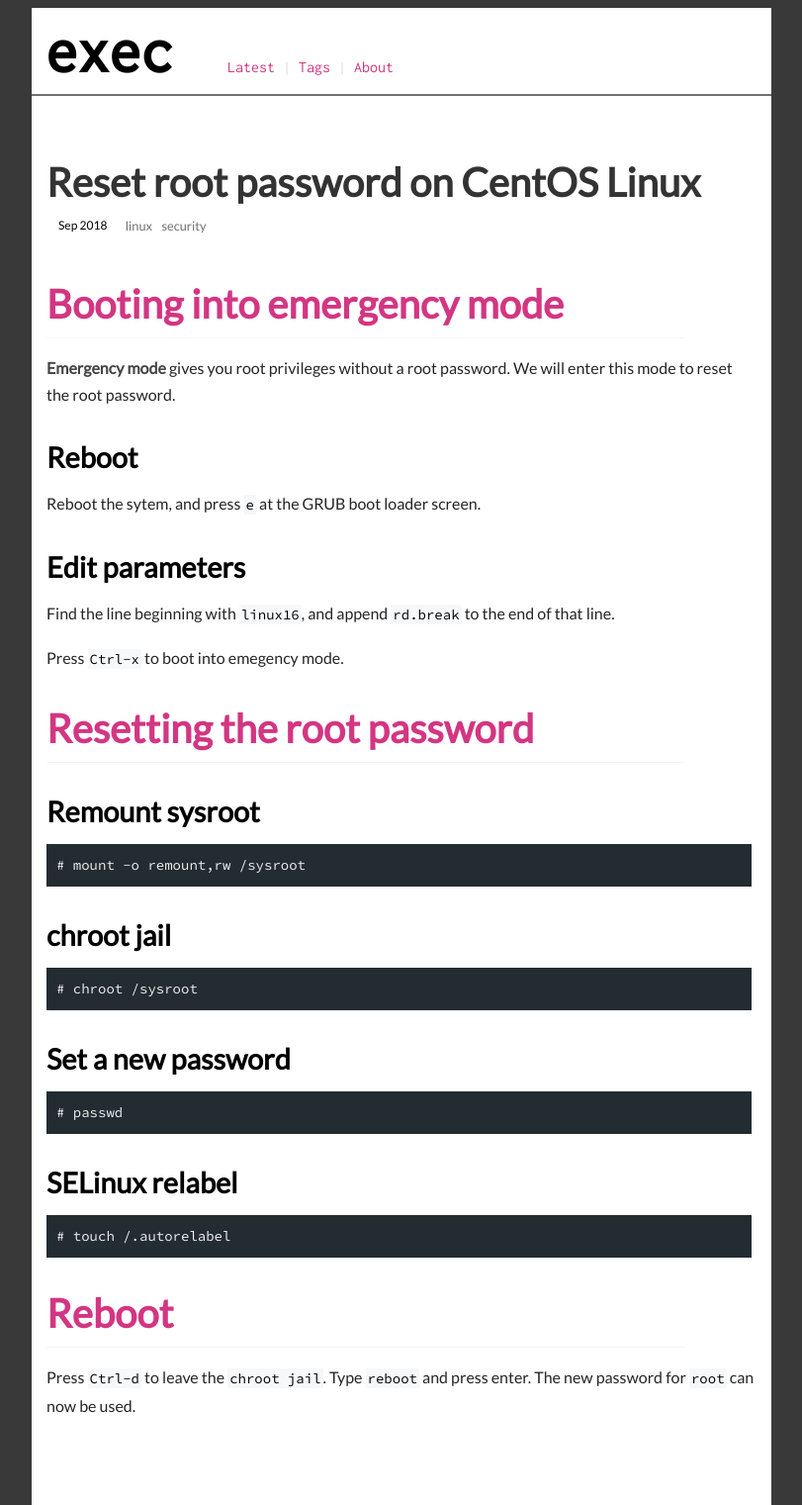
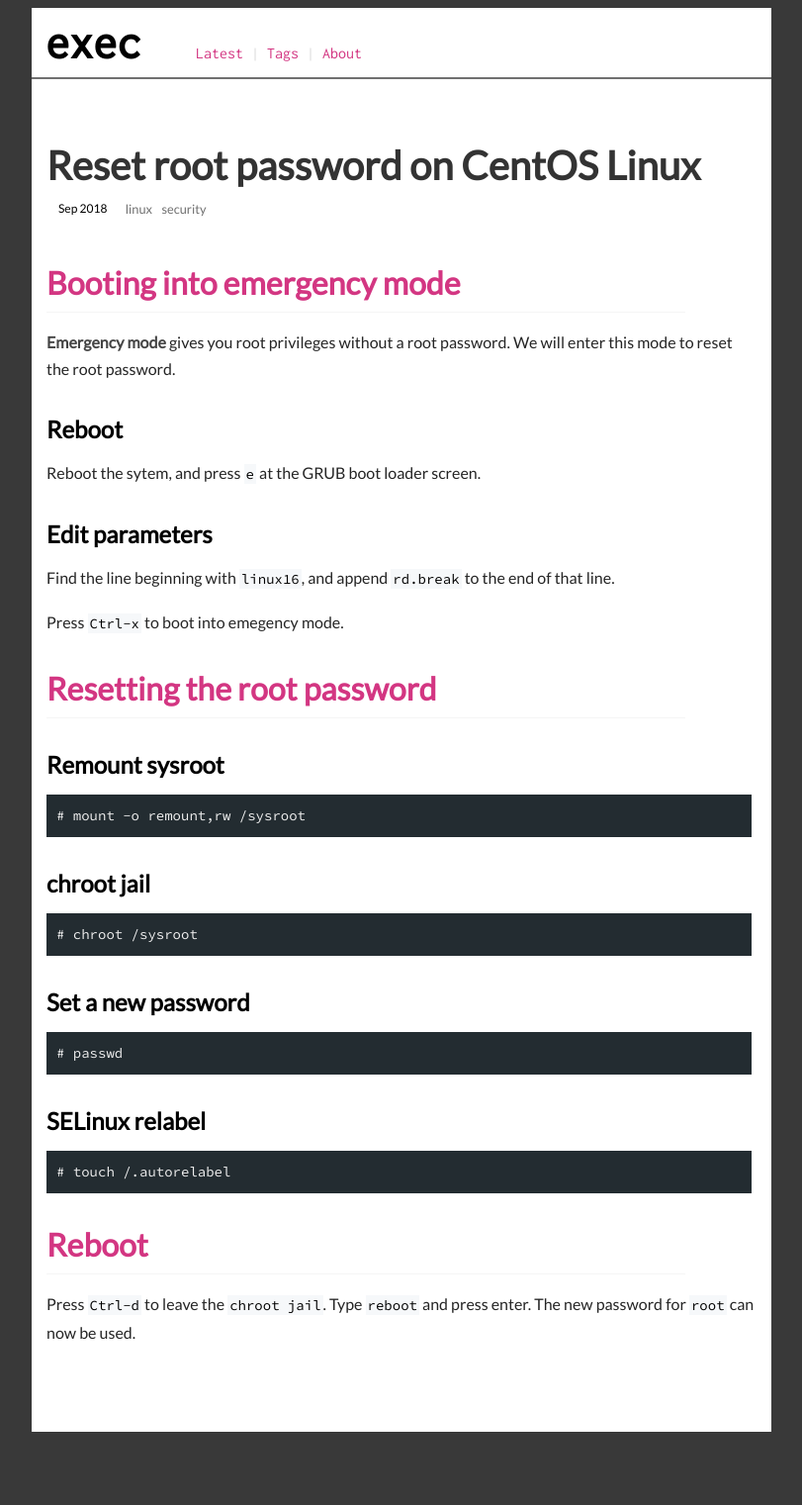
Before and after one commit to execas/execas.github.io, a Jekyll site: the page built from _posts/2018-09-03-reset-root-password-on-centos-linux.md, in a window 1280 px wide. Shown: the whole page at 99% size, without its empty margins (234-1045 px from the left). Built offline with Jekyll 4.4.1, drawn with Linux system fonts in a browser that asks for light colours; after the commit the page ends 1447 px from its top, so only the background shows below that.

Commit message:
Update execas.css

```diff
--- a/css/execas.css
+++ b/css/execas.css
@@ -137,7 +137,7 @@
 }
 
 .header h1 {
-     font-size: 4rem;
+     font-size: 3rem;
      margin-right: 3rem;
      color: #000000;
      display: inline;
@@ -170,7 +170,7 @@
 
 
 .tag-posts h3 {
-    font-size: 2.0rem;
+    font-size: 1.0rem;
     margin-right: 0.5rem;
     margin-top: 0;
     display:inline;
@@ -280,7 +280,7 @@
 
 .post h2 {
      color: #d33682;
-     font-size: 2.5rem;
+     font-size: 2rem;
      margin-top: 2rem;
      margin-bottom:1rem;
      padding-bottom: 10px;
@@ -289,7 +289,7 @@
 }
 
 .post h2 code {
-     font-size: 2rem;
+     font-size: 1.8rem;
      font-weight:normal;
 
 }
@@ -300,7 +300,7 @@
 
 .post h3 {
      color: #000000;
-     font-size: 1.8rem;
+     font-size: 1.5rem;
      margin-top:2rem;
      margin-bottom:1rem;
 
```
